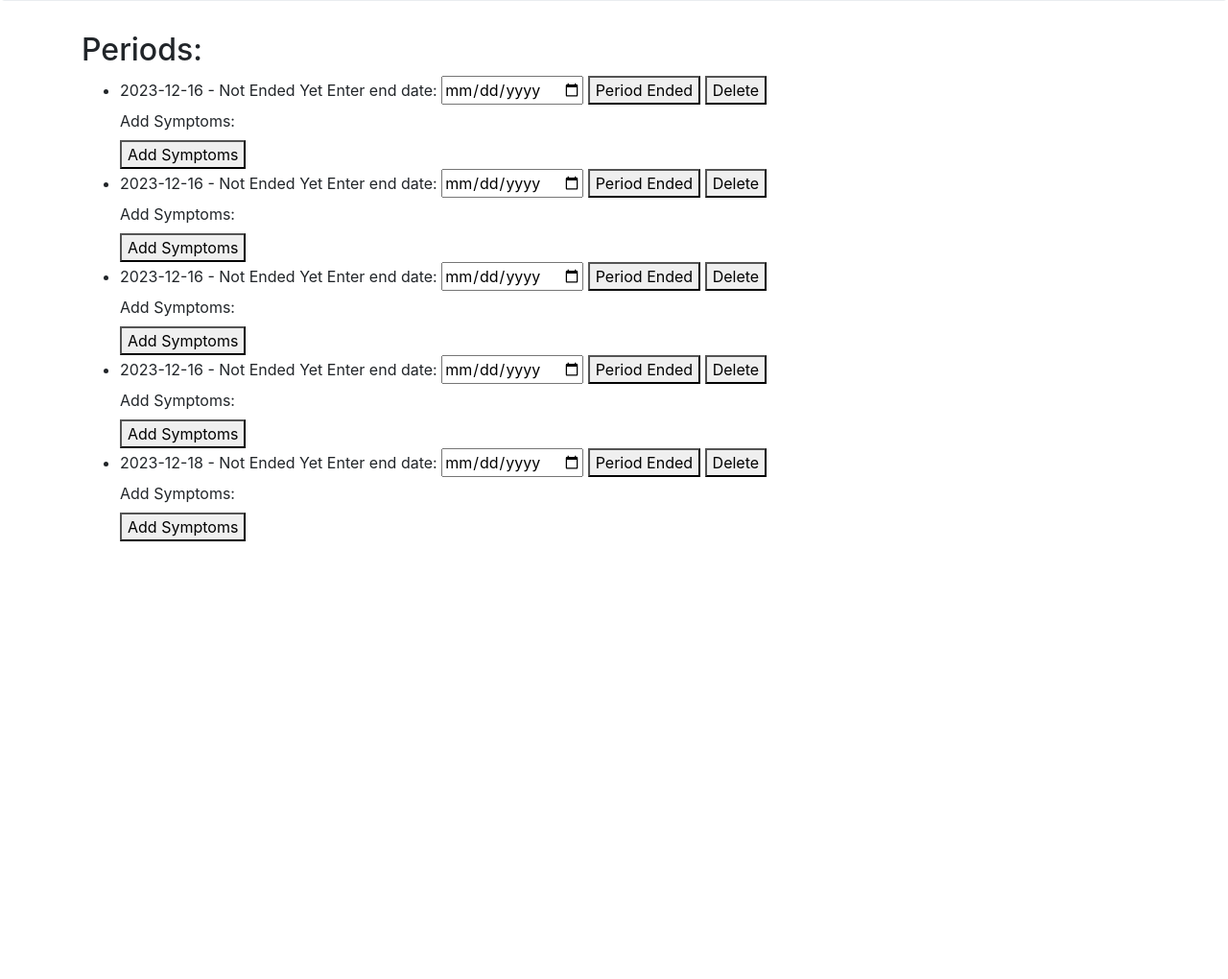
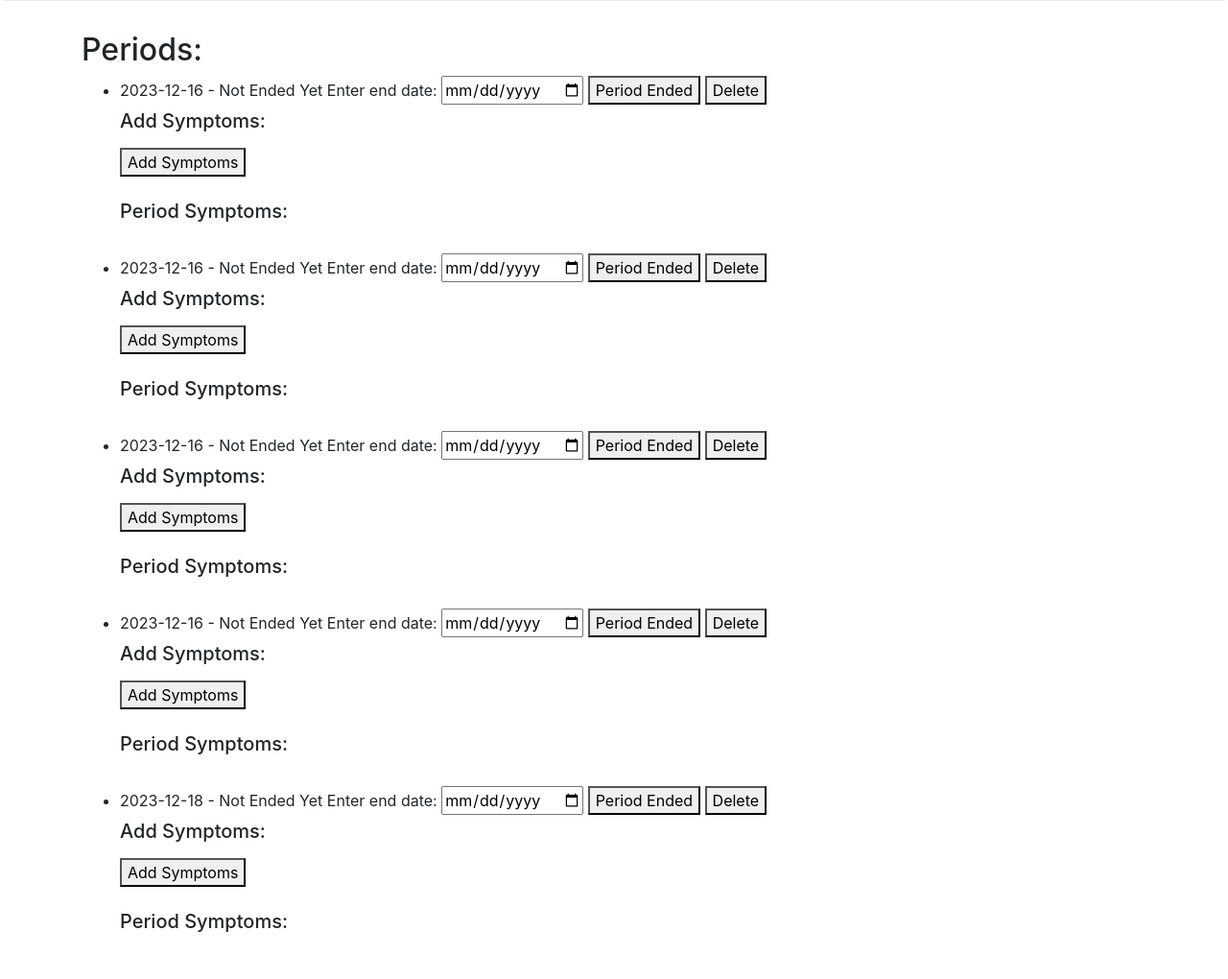
Before and after one commit to kaceoria/BlameEveCapstone, a Flask app: template website/templates/calendar.html in a window 1280 px wide. Shown: the part 314-1334 px from the top of the page at 96% size. Before the commit the page ends 878 px from the top, so only its background shows below. Run offline with Flask 3, Linux system fonts and the light colour scheme; the template is opened without the code that fills it: values that come from a table or form of the project are taken from there, others are empty; data comes from the database, SQL or seed files in the repository; some libraries are stand-ins or nearby versions.

Commit message:
more updates

```diff
--- a/website/templates/calendar.html
+++ b/website/templates/calendar.html
@@ -117,7 +117,9 @@
                         </form>
 
                         <form method="post" action="{{ url_for('auth.add_symptom') }}">
-                            <label>Add Symptoms:</label>
+                            <h5>
+                                <label>Add Symptoms:</label>
+                            </h5>
                             <ul>
                                 {% for symptom in symptom_options %}
                                     <li>
@@ -129,12 +131,15 @@
                             <input type="hidden" name="period_id" value="{{ period.id }}">
                             <button type="submit" class="add-symptoms">Add Symptoms</button>
                         </form>
+                        <br />
 
+                        <h5>Period Symptoms:</h5>
                         <ul>
                             {% for symptom in period.symptoms %}
                                 <li>{{ symptom.symptom }}</li>
                             {% endfor %}
                         </ul>
+                        <br />
                     </li>
                 {% endfor %}
             </ul>
```
Also changed, not shown: 2 other files.
